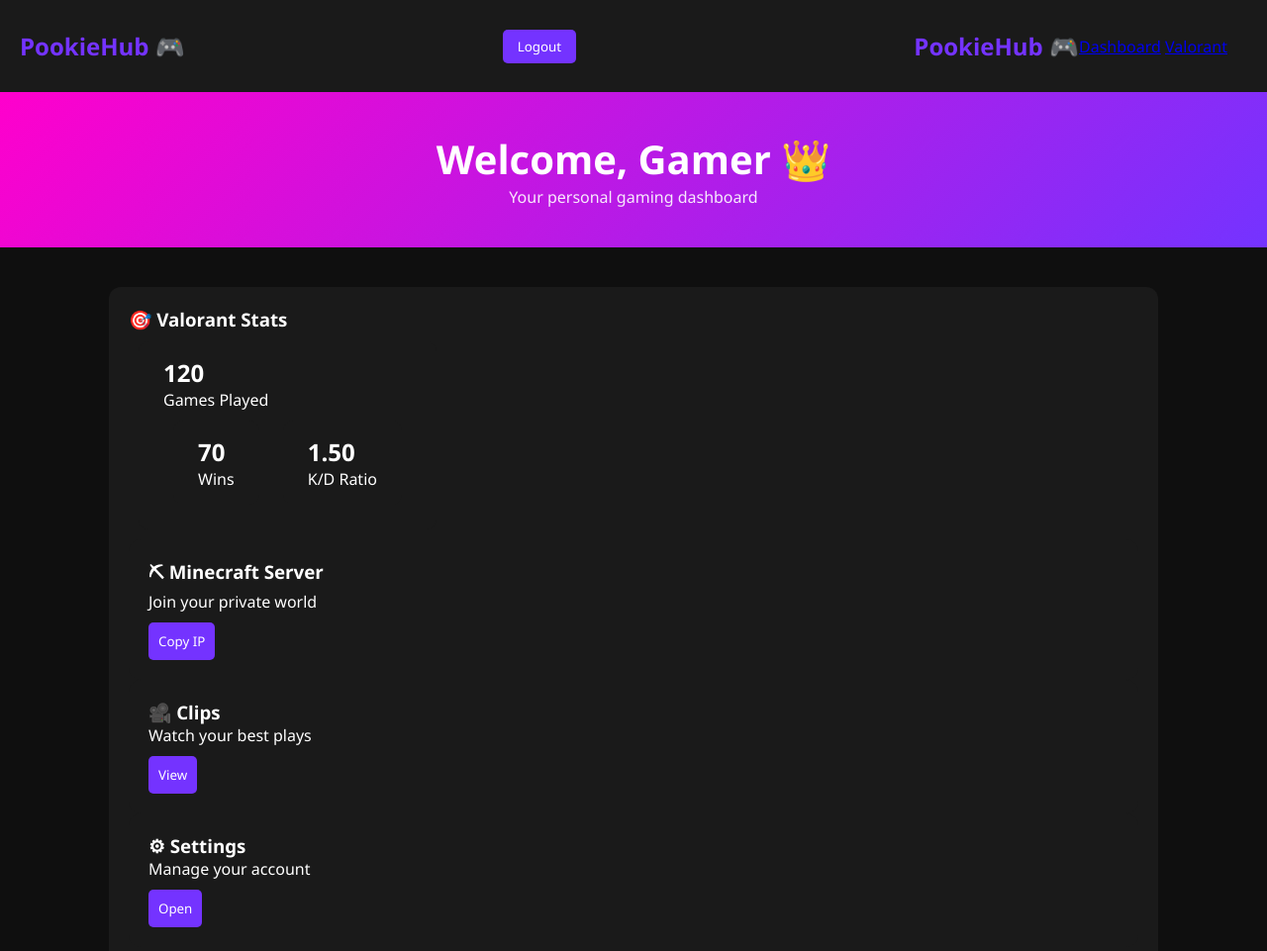
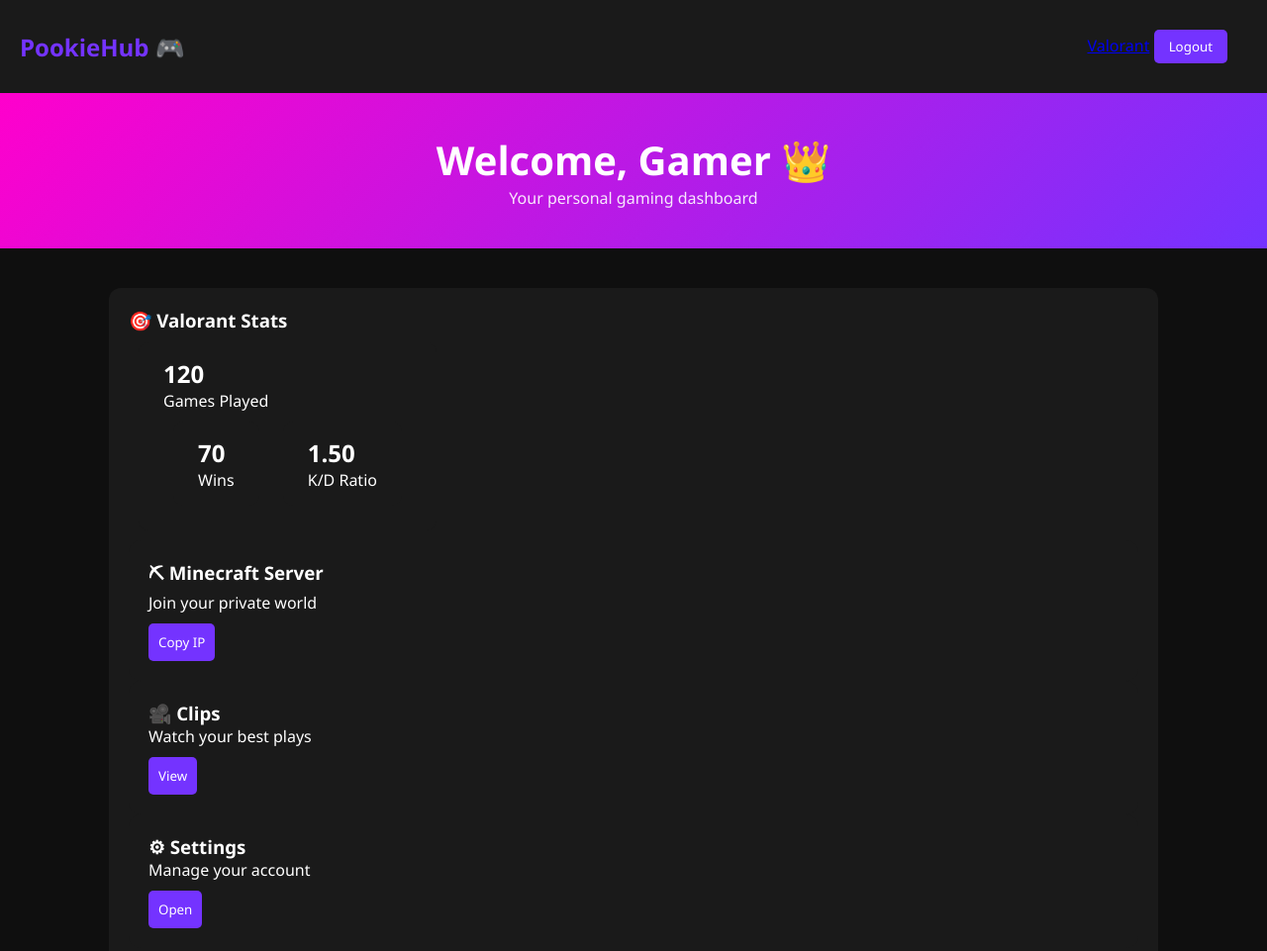
Before and after one commit to pookie1717/gaminghub, a plain HTML site: page dashboard.html in a window 1280 px wide. Shown: the top 961 px of the page at 99% size. Drawn offline with Linux system fonts and the light colour scheme; no server answers.

Commit message:
Update dashboard.html

```diff
--- a/dashboard.html
+++ b/dashboard.html
@@ -137,15 +137,13 @@
 
 <!-- NAV -->
 <nav>
-  <h2>PookieHub 🎮</h2>
-  <button onclick="logout()">Logout</button>
+  <a href="index.html" style="text-decoration:none;">
+<h2 style="color:#7433ff; cursor:pointer;">PookieHub 🎮</h2>
+  </a>
   <nav>
-  <a href="index.html" style="text-decoration:none;">
-    <h2 style="color:#7433ff; cursor:pointer;">PookieHub 🎮</h2>
-  </a>
   <div>
-    <a href="dashboard.html">Dashboard</a>
     <a href="valorant.html">Valorant</a>
+    <button onclick="logout()">Logout</button>
   </div>
 </nav>
 </nav>
```
